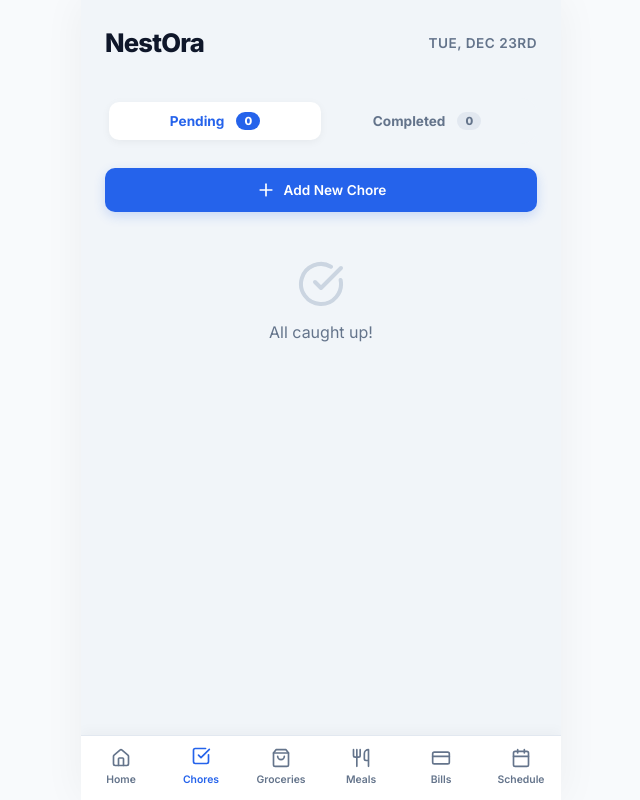
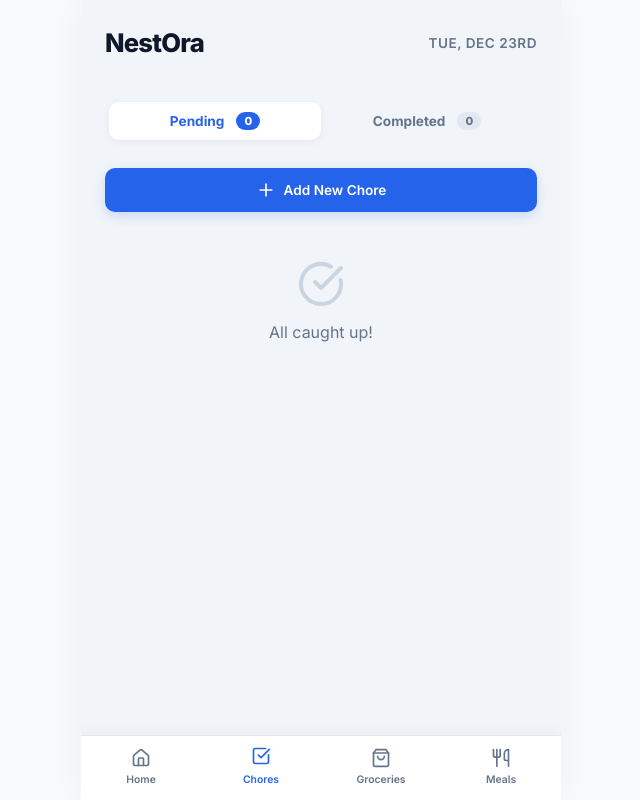
Before and after one commit to shamli-nishad/NestOra, a React (Vite) app in the folder frontend/: page /chores in a window 1280 px wide. Shown: the whole page, without its empty margins (319-959 px from the left). Built offline with nearby package versions, Linux system fonts and the light colour scheme.

Commit message:
Commented links to the not-implemented pages for now

```diff
--- a/frontend/src/components/Layout/BottomNav.jsx
+++ b/frontend/src/components/Layout/BottomNav.jsx
@@ -29,14 +29,14 @@ const BottomNav = () => {
                 <Utensils size={20} />
                 <span>Meals</span>
             </NavLink>
-            <NavLink to="/bills" className={({ isActive }) => `bottom-nav-item ${isActive ? 'active' : ''}`}>
+            {/* <NavLink to="/bills" className={({ isActive }) => `bottom-nav-item ${isActive ? 'active' : ''}`}>
                 <CreditCard size={20} />
                 <span>Bills</span>
-            </NavLink>
-            <NavLink to="/schedule" className={({ isActive }) => `bottom-nav-item ${isActive ? 'active' : ''}`}>
+            </NavLink> */}
+            {/* <NavLink to="/schedule" className={({ isActive }) => `bottom-nav-item ${isActive ? 'active' : ''}`}>
                 <Calendar size={20} />
                 <span>Schedule</span>
-            </NavLink>
+            </NavLink> */}
         </nav>
     );
 };
```
